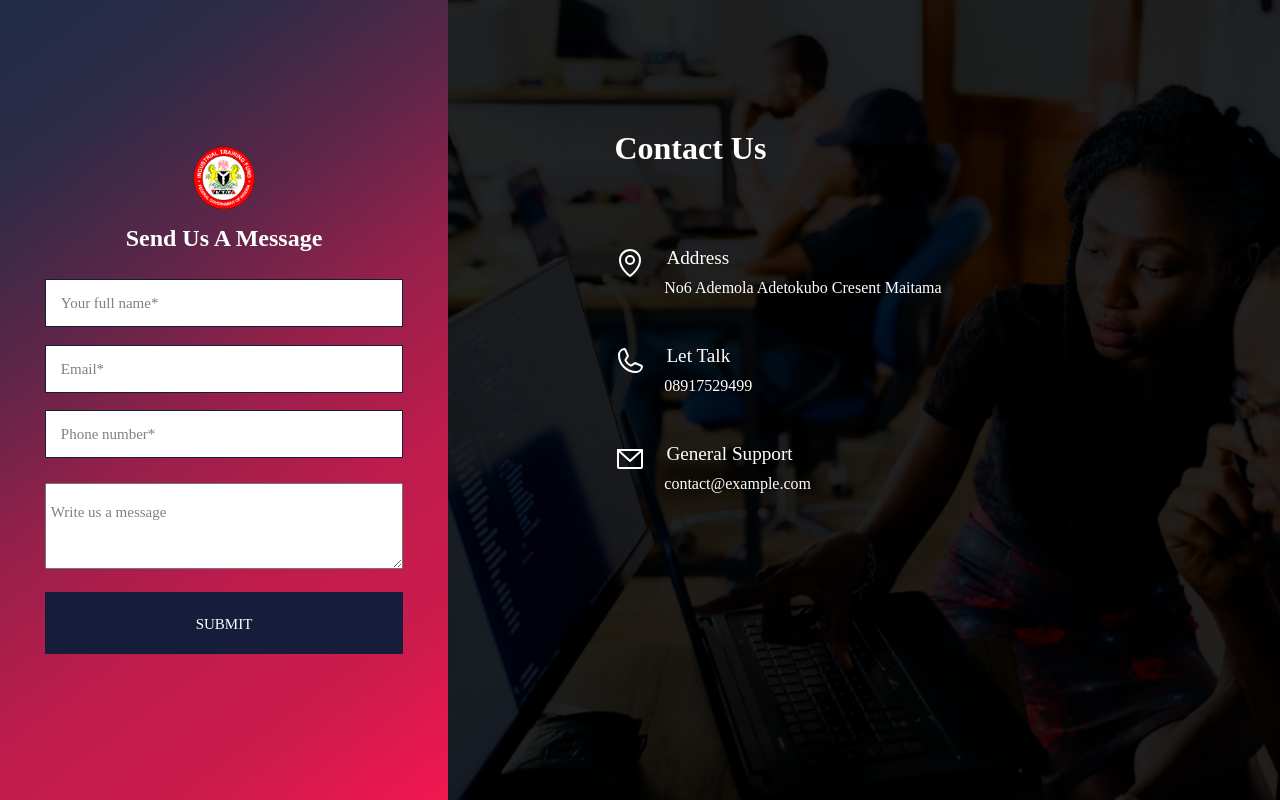
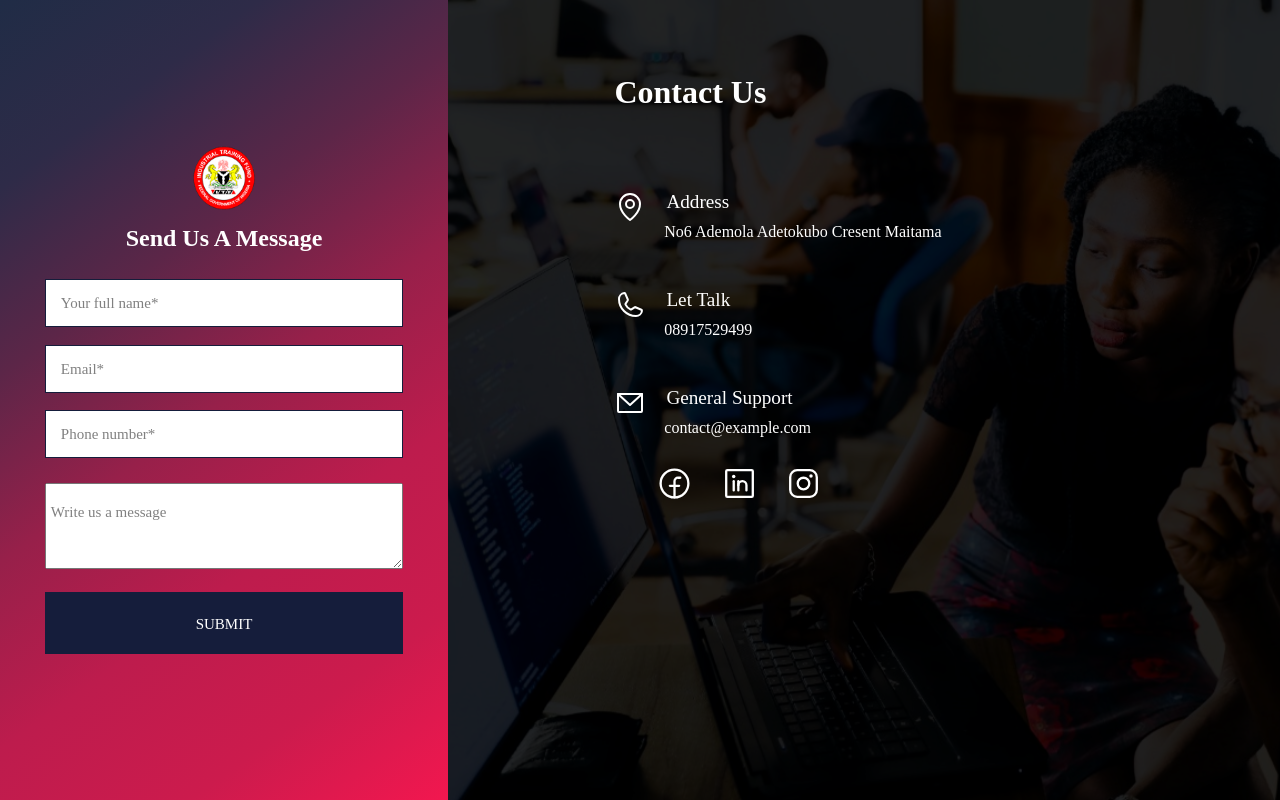
Before and after one commit to NECA-ITF/elearning-frontend, a React (Create React App) app: page /contact-page in a window 1280 px wide. Built offline with nearby package versions, Linux system fonts and the light colour scheme; a web font is replaced by a local one.

Commit message:
chore: added social icons to contact page

```diff
--- a/src/pages/contactPage/ContactPage.css
+++ b/src/pages/contactPage/ContactPage.css
@@ -13,7 +13,7 @@
     /* background-image: url("../../assets/image2.jpg"); */
 }
 .col-2c .absc{
-    top: 10%;
+    top: 3%;
     left: 20%;
     width: 50%;
     position: absolute;
@@ -107,3 +107,18 @@
 .movec {
     margin-left: 12%;
 }
+.groupc2{
+    display: flex;
+    justify-content: space-between;
+    width: 40%;
+    margin: 3% 10%;
+    cursor: pointer;
+}
+.bluei:hover{
+    color: #1877F2;
+    transition: ease-in .5s;
+}
+.pinki:hover{
+    color: pink;
+    transition: ease-in .5s;
+}
--- a/src/pages/contactPage/ContactPage.jsx
+++ b/src/pages/contactPage/ContactPage.jsx
@@ -3,7 +3,7 @@ import img from '../../assets/image4.jpg';
 import logo from '../../assets/itf_log.png';
 import CustomInput from '../../components/customInput/CustomInput';
 import CustomButton from '../../components/customButton/CustomButton';
-import { MapPin, Phone, EnvelopeSimple } from 'phosphor-react'
+import { MapPin, Phone, EnvelopeSimple, FacebookLogo, LinkedinLogo, InstagramLogo } from 'phosphor-react'
 import './ContactPage.css'
 import { Link } from "react-router-dom";
 
@@ -41,7 +41,12 @@ function ContactPage(){
                 <EnvelopeSimple size={32} />
                 <span>General Support</span>
             </div>
-            <span className="movec">contact@example.com</span><br /><br />
+            <span className="movec">contact@example.com</span>
+            <div className="groupc2">
+              <p><FacebookLogo size={37} className = 'bluei' /></p>
+              <p><LinkedinLogo size={37} className = 'bluei' /></p>
+              <p><InstagramLogo size={37} className = 'pinki'  /></p>
+            </div>
           </div>
         </div>
       </div>
```
